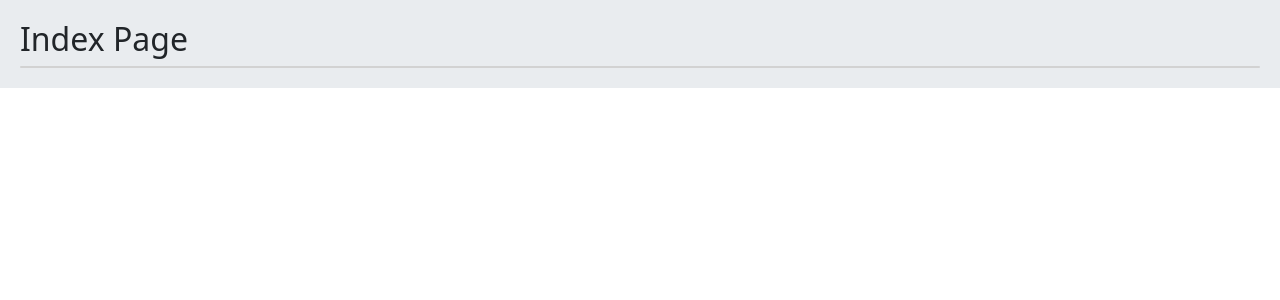
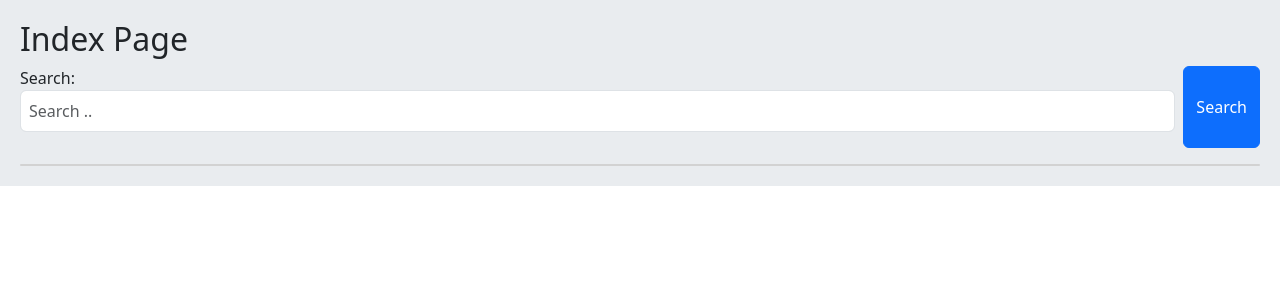
Before and after one commit to daryoushjamshidi8080/social-network, a Django app: page / in a window 1280 px wide. Shown: the part 56-356 px from the top of the page. Run offline with Django 5.2, Linux system fonts and the light colour scheme; data that the repository does not hold is empty.

Commit message:
complete process search post

```diff
--- /dev/null
+++ b/project/home/forms.py
@@ -0,0 +1,10 @@
+from django import forms
+
+
+class PostSearchForm(forms.Form):
+    search = forms.CharField(widget=forms.TextInput(
+        attrs={
+            'placeholder': 'Search .. ',
+            'class': 'form-control p-2'
+        }
+    ))
--- a/project/home/templates/home/index.html
+++ b/project/home/templates/home/index.html
@@ -3,7 +3,14 @@
 
 {% block content %}
     <h2>Index Page</h2>
-
+    <div class="d-flex">
+        <form action="" class="d-flex w-100" >
+            <div class="form-group me-2 mb-0 flex-grow-1">
+                {{ form.as_p }}
+            </div>
+            <input type="submit" class="btn btn-primary" value="Search">
+        </form>
+    </div>
     <div class="card">
         {% for post in posts %}
             <a href="{{ post.get_absolute_url }}" class="card-body">
--- a/project/home/views.py
+++ b/project/home/views.py
@@ -6,12 +6,18 @@ from django.contrib import messages
 from django.contrib.auth.decorators import login_required
 from django.utils.decorators import method_decorator
 from django.contrib.auth.mixins import LoginRequiredMixin
+from .forms import PostSearchForm
 
 
 class HomeView(View):
+    form_class = PostSearchForm
+
     def get(self, request):
         posts = Post.objects.all()
-        return render(request, 'home/index.html', {'posts': posts})
+        if request.GET.get('search'):
+            posts = posts.filter(body__icontains=request.GET['search'])
+
+        return render(request, 'home/index.html', {'posts': posts, 'form': self.form_class()})
 
 
 class PostDetailView(View):
```
